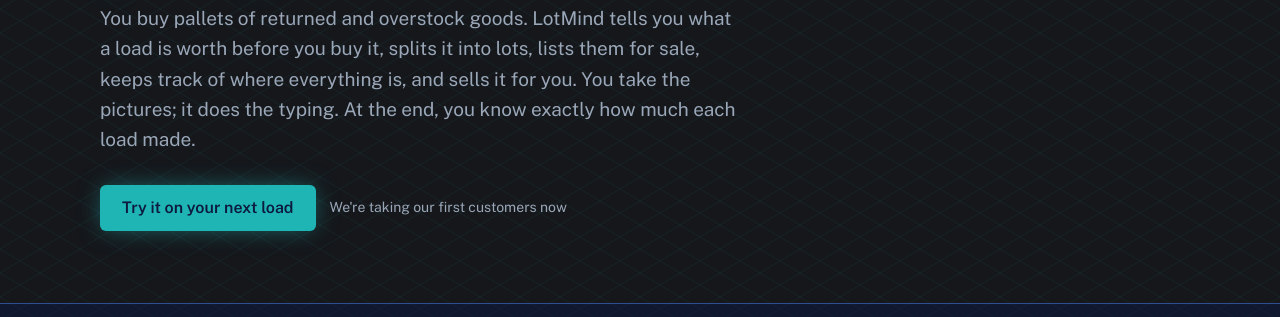
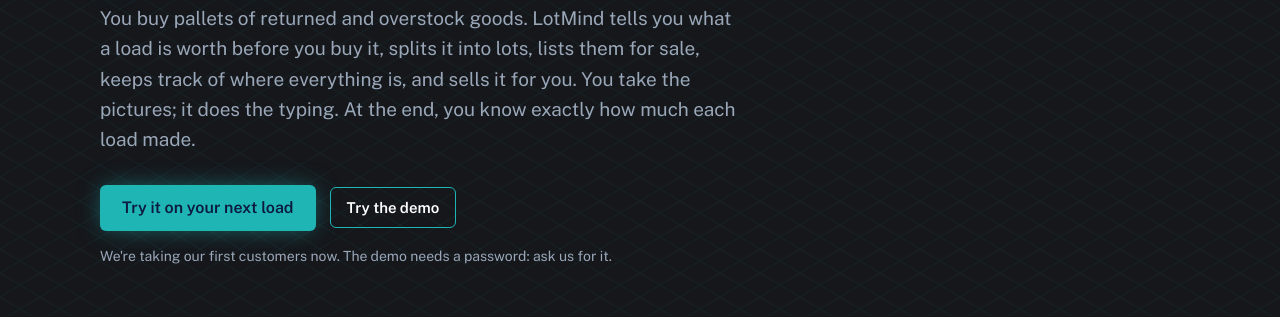
Before and after one commit to LotMind/lotmind-site, a plain HTML site: page index.html in a window 1280 px wide. Shown: the part 1371-1688 px from the top of the page. Drawn offline with nearby package versions, Linux system fonts and the light colour scheme.

Commit message:
Try the demo beside the main buttons; the demo needs a password from the team

```diff
--- a/index.html
+++ b/index.html
@@ -381,7 +381,8 @@ section.band { background: rgba(12,26,62,.55); }
         <p class="lede">You buy pallets of returned and overstock goods. LotMind tells you what a load is worth before you buy it, splits it into lots, lists them for sale, keeps track of where everything is, and sells it for you. You take the pictures; it does the typing. At the end, you know exactly how much each load made.</p>
         <div class="cta">
           <a class="btn primary" href="https://docs.google.com/forms/d/e/1FAIpQLSdI_nHlPs43hXMa3tG5KU7I02lXizA7k_jM4yVhFi7bq6P3Fg/viewform" target="_blank" rel="noopener">Try it on your next load</a>
-          <span class="note">We're taking our first customers now</span>
+          <a class="btn ghost" href="https://lotmind-demo-103711865197.us-west1.run.app/" target="_blank" rel="noopener">Try the demo</a>
+          <span class="note">We're taking our first customers now. The demo needs a password: ask us for it.</span>
         </div>
       </div>
     </div>
@@ -667,7 +668,8 @@ section.band { background: rgba(12,26,62,.55); }
         </div>
         <div class="wlact">
           <a class="btn primary" href="https://docs.google.com/forms/d/e/1FAIpQLSdI_nHlPs43hXMa3tG5KU7I02lXizA7k_jM4yVhFi7bq6P3Fg/viewform" target="_blank" rel="noopener">Join the waiting list</a>
-          <span class="note">Takes a minute. No payment, and we only write to you about LotMind.</span>
+          <a class="btn ghost" href="https://lotmind-demo-103711865197.us-west1.run.app/" target="_blank" rel="noopener">Try the demo</a>
+          <span class="note">Takes a minute. No payment, and we only write to you about LotMind. The demo needs a password: ask us for it.</span>
         </div>
       </div>
     </div>
@@ -681,7 +683,7 @@ section.band { background: rgba(12,26,62,.55); }
         <p>We're signing up our first customers now. Investors and store returns teams, we'd love to talk too.</p>
       </div>
       <div class="card contact-card"><span class="stub l" aria-hidden="true"></span><span class="stub r" aria-hidden="true"></span><div class="chead"><span class="po">Get started</span><span class="tag">Spots open</span></div><div class="body"><span class="addr mailaddr" id="addr">jeff@lotmind.ai</span><div class="row">
-          <a class="btn primary" href="https://docs.google.com/forms/d/e/1FAIpQLSdI_nHlPs43hXMa3tG5KU7I02lXizA7k_jM4yVhFi7bq6P3Fg/viewform" target="_blank" rel="noopener">Sign up</a><a class="btn ghost" href="mailto:jeff@lotmind.ai?subject=LotMind">Email Jeff</a>
+          <a class="btn primary" href="https://docs.google.com/forms/d/e/1FAIpQLSdI_nHlPs43hXMa3tG5KU7I02lXizA7k_jM4yVhFi7bq6P3Fg/viewform" target="_blank" rel="noopener">Sign up</a><a class="btn ghost" href="https://lotmind-demo-103711865197.us-west1.run.app/" target="_blank" rel="noopener">Try the demo</a><span class="note">The demo needs a password: ask us for it.</span><a class="btn ghost" href="mailto:jeff@lotmind.ai?subject=LotMind">Email Jeff</a>
           <button class="btn ghost" id="copy" type="button">Copy address</button>
           <span class="copied" id="copied" hidden>Copied</span>
         </div></div></div>
```
Also changed, not shown: bins/index.html (+2 -2 lines), rep/index.html (+2 -2 lines).
